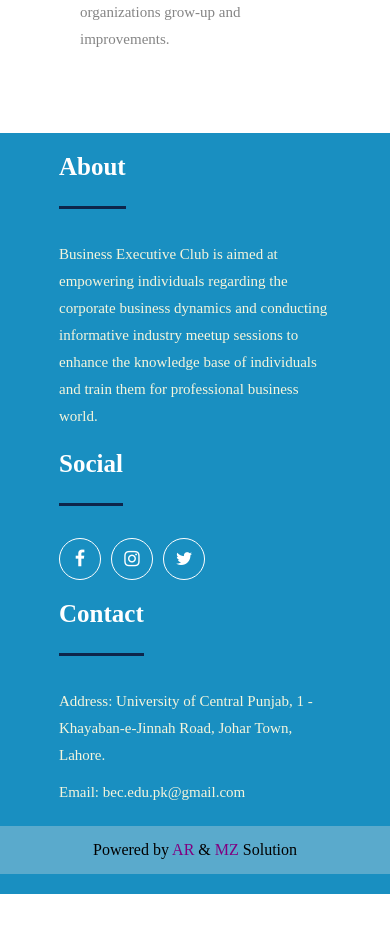
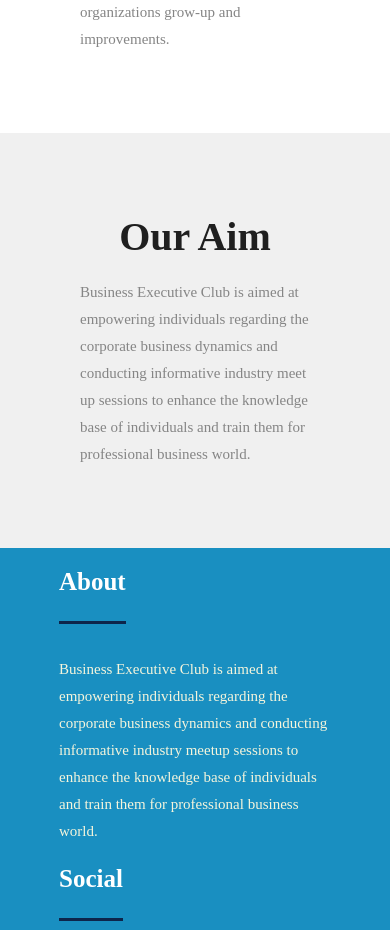
Before and after one commit to abdulrafayn001/bec-website, a Next.js app: page /about in a window 390 px wide. Shown: the part 1180-2110 px from the top of the page. Before the commit the page ends 2074 px from the top, so only its background shows below. Built offline with nearby package versions, Linux system fonts and the light colour scheme.

Commit message:
Aim section in About us page added

```diff
--- a/components/about/About.module.scss
+++ b/components/about/About.module.scss
@@ -2,6 +2,27 @@
   height: 20rem;
   margin: auto;
   padding: 5rem;
+  h1 {
+    color: #1f1f1f;
+    font-family: Montserrat;
+    font-size: 40px;
+    font-weight: 700;
+    line-height: 48px;
+    text-align: center;
+  }
+  p {
+    color: #858585;
+    display: inline;
+    font-size: 15px;
+    line-height: 27px;
+  }
+}
+
+.aim {
+  height: 20rem;
+  margin: auto;
+  padding: 5rem;
+  background-color: #f0f0f0;
   h1 {
     color: #1f1f1f;
     font-family: Montserrat;
@@ -38,4 +59,25 @@
       line-height: 27px;
     }
   }
+
+  .aim {
+    height: auto;
+    margin: auto;
+    padding: auto;
+    background-color: #f0f0f0;
+    h1 {
+      color: #1f1f1f;
+      font-family: Montserrat;
+      font-size: 40px;
+      font-weight: 700;
+      line-height: 48px;
+      text-align: center;
+    }
+    p {
+      color: #858585;
+      display: inline;
+      font-size: 15px;
+      line-height: 27px;
+    }
+  }
 }
--- a/components/about/About.tsx
+++ b/components/about/About.tsx
@@ -1,9 +1,11 @@
+import Aim from "./Aim";
 import Vision from "./Vision";
 
 export default function About() {
   return (
     <>
       <Vision />
+      <Aim />
     </>
   );
 }
--- /dev/null
+++ b/components/about/Aim.tsx
@@ -0,0 +1,15 @@
+import styles from "./About.module.scss";
+export default function Aim() {
+  return (
+    <div className={styles.aim}>
+      <h1>Our Aim</h1>
+      <br />
+      <p>
+        Business Executive Club is aimed at empowering individuals regarding the
+        corporate business dynamics and conducting informative industry meet up
+        sessions to enhance the knowledge base of individuals and train them for
+        professional business world.
+      </p>
+    </div>
+  );
+}
```
